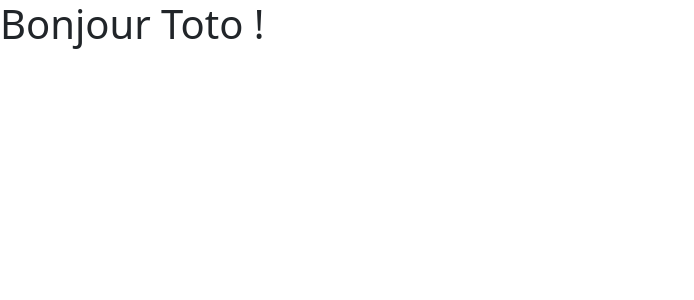
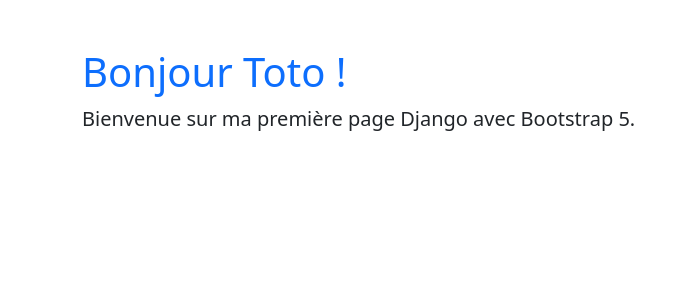
Before and after one commit to BulleDeau/projetDjango, a Django app: page / in a window 1280 px wide. Shown: the top 300 px of the page, without its empty margins (0-694 px from the left). Run offline with Django 5.2, Linux system fonts and the light colour scheme; some libraries are stand-ins or nearby versions.

Commit message:
ajout de bootstrap dans le head

```diff
--- a/app/templates/index.html
+++ b/app/templates/index.html
@@ -8,6 +8,11 @@
     {% bootstrap_javascript %}
 </head>
 <body>
-    <h1>Bonjour {{ nom }} !</h1>
+    <!-- <h1>Bonjour {{ nom }} !</h1> -->
+    <div class="container mt-5">
+        <h1 class="text-primary">Bonjour {{ nom }} !</h1>
+        <p class="lead">Bienvenue sur ma première page Django avec Bootstrap 5.</p>
+        <!-- <button class="btn btn-success">C’est parti !</button> -->
+    </div>
 </body>
 </html>
```
